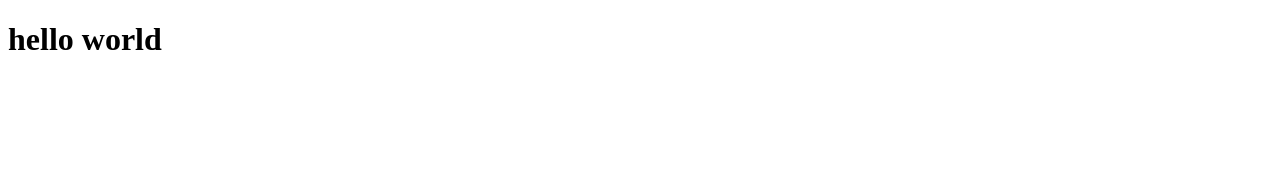
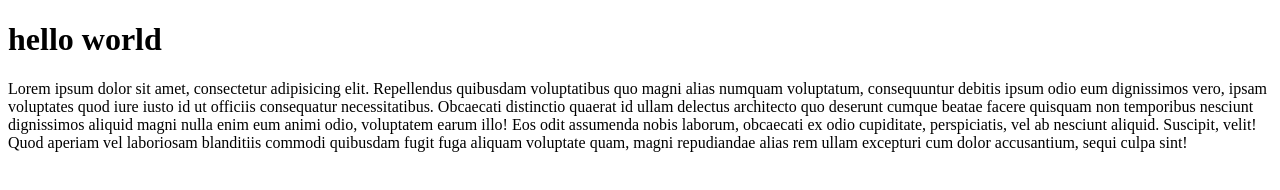
Before and after one commit to medirudiant/medi-git-test, a plain HTML site: page index.html in a window 1280 px wide. Drawn offline with Linux system fonts and the light colour scheme.

Commit message:
tambah p lorem100

```diff
--- a/index.html
+++ b/index.html
@@ -8,5 +8,6 @@
 </head>
 <body>
     <h1>hello world</h1>
+    <p>Lorem ipsum dolor sit amet, consectetur adipisicing elit. Repellendus quibusdam voluptatibus quo magni alias numquam voluptatum, consequuntur debitis ipsum odio eum dignissimos vero, ipsam voluptates quod iure iusto id ut officiis consequatur necessitatibus. Obcaecati distinctio quaerat id ullam delectus architecto quo deserunt cumque beatae facere quisquam non temporibus nesciunt dignissimos aliquid magni nulla enim eum animi odio, voluptatem earum illo! Eos odit assumenda nobis laborum, obcaecati ex odio cupiditate, perspiciatis, vel ab nesciunt aliquid. Suscipit, velit! Quod aperiam vel laboriosam blanditiis commodi quibusdam fugit fuga aliquam voluptate quam, magni repudiandae alias rem ullam excepturi cum dolor accusantium, sequi culpa sint!</p>
 </body>
 </html>
```
